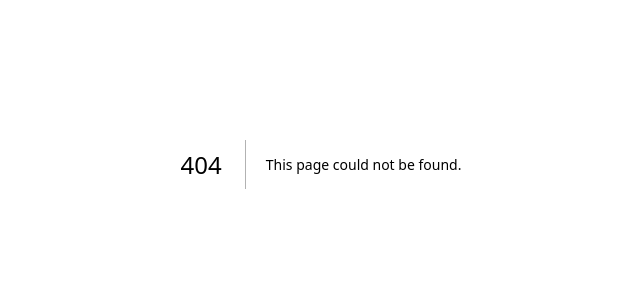
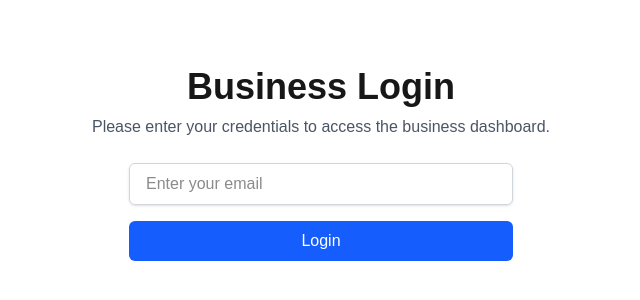
Before and after one commit to ikbalarslandev/barber, a Next.js app: page /dashboard/login in a window 1280 px wide. Before the commit this address had no page. Shown: the part 236-536 px from the top of the page, without its empty margins (319-959 px from the left). Built offline with nearby package versions, Linux system fonts and the light colour scheme.

Commit message:
prisma setup

```diff
--- /dev/null
+++ b/actions/getbusinessbyEmail.ts
@@ -0,0 +1,16 @@
+import prisma from "@/prisma";
+
+const getBusinessByEmail = async (email: string) => {
+  try {
+    const business = await prisma.business.findUnique({
+      where: { email },
+    });
+
+    return business;
+  } catch (error) {
+    console.error("[getBusinessByEmail]", error);
+    throw new Error("Failed to fetch business");
+  }
+};
+
+export { getBusinessByEmail };
--- /dev/null
+++ b/app/dashboard/login/page.tsx
@@ -0,0 +1,49 @@
+"use client";
+
+import { useState } from "react";
+import { useRouter } from "next/navigation";
+
+const BusinessLogin = () => {
+  const [email, setEmail] = useState("");
+  const router = useRouter();
+
+  const handleSubmit = (e: React.FormEvent) => {
+    e.preventDefault();
+
+    if (email.trim()) {
+      // Set cookie manually
+      document.cookie = `email=${email}; path=/; max-age=${60 * 60 * 24}`; // 1 day
+
+      // Redirect to dashboard
+      router.push("/dashboard");
+    }
+  };
+
+  return (
+    <div className="flex flex-col items-center justify-center min-h-screen py-2 px-4">
+      <h1 className="text-4xl font-bold">Business Login</h1>
+      <p className="mt-2 text-gray-600">
+        Please enter your credentials to access the business dashboard.
+      </p>
+
+      <form onSubmit={handleSubmit} className="mt-6 w-full max-w-sm space-y-4">
+        <input
+          type="email"
+          value={email}
+          onChange={(e) => setEmail(e.target.value)}
+          placeholder="Enter your email"
+          required
+          className="w-full px-4 py-2 border border-gray-300 rounded-md shadow-sm focus:outline-none focus:ring focus:ring-blue-200"
+        />
+        <button
+          type="submit"
+          className="w-full bg-blue-600 text-white py-2 rounded-md hover:bg-blue-700 transition"
+        >
+          Login
+        </button>
+      </form>
+    </div>
+  );
+};
+
+export default BusinessLogin;
--- /dev/null
+++ b/app/dashboard/page.tsx
@@ -0,0 +1,21 @@
+import { cookies } from "next/headers";
+import { getBusinessByEmail } from "@/actions/getbusinessbyEmail";
+
+const Dashboard = async () => {
+  // Get cookies on the server
+  const cookieStore = await cookies();
+  console.log("niki", cookieStore);
+  const email = cookieStore.get("email")?.value;
+
+  const business = email ? await getBusinessByEmail(email) : null;
+
+  return (
+    <div>
+      <pre>{business?.name}</pre>
+      <h1>Dashboard</h1>
+      <p>Welcome to the dashboard!</p>
+    </div>
+  );
+};
+
+export default Dashboard;
--- /dev/null
+++ b/middleware.ts
@@ -0,0 +1,21 @@
+import { NextResponse } from "next/server";
+import type { NextRequest } from "next/server";
+
+export function middleware(request: NextRequest) {
+  const email = request.cookies.get("email")?.value;
+
+  const pathname = request.nextUrl.pathname;
+
+  // Allow login page without email
+  if (pathname.startsWith("/dashboard/login")) {
+    return NextResponse.next();
+  }
+
+  // If accessing /dashboard but no email cookie, redirect
+  if (pathname.startsWith("/dashboard") && !email) {
+    const loginUrl = new URL("/dashboard/login", request.url);
+    return NextResponse.redirect(loginUrl);
+  }
+
+  return NextResponse.next();
+}
```
Also changed, not shown: 2 other files (tests, documents, lock files or other folders).
